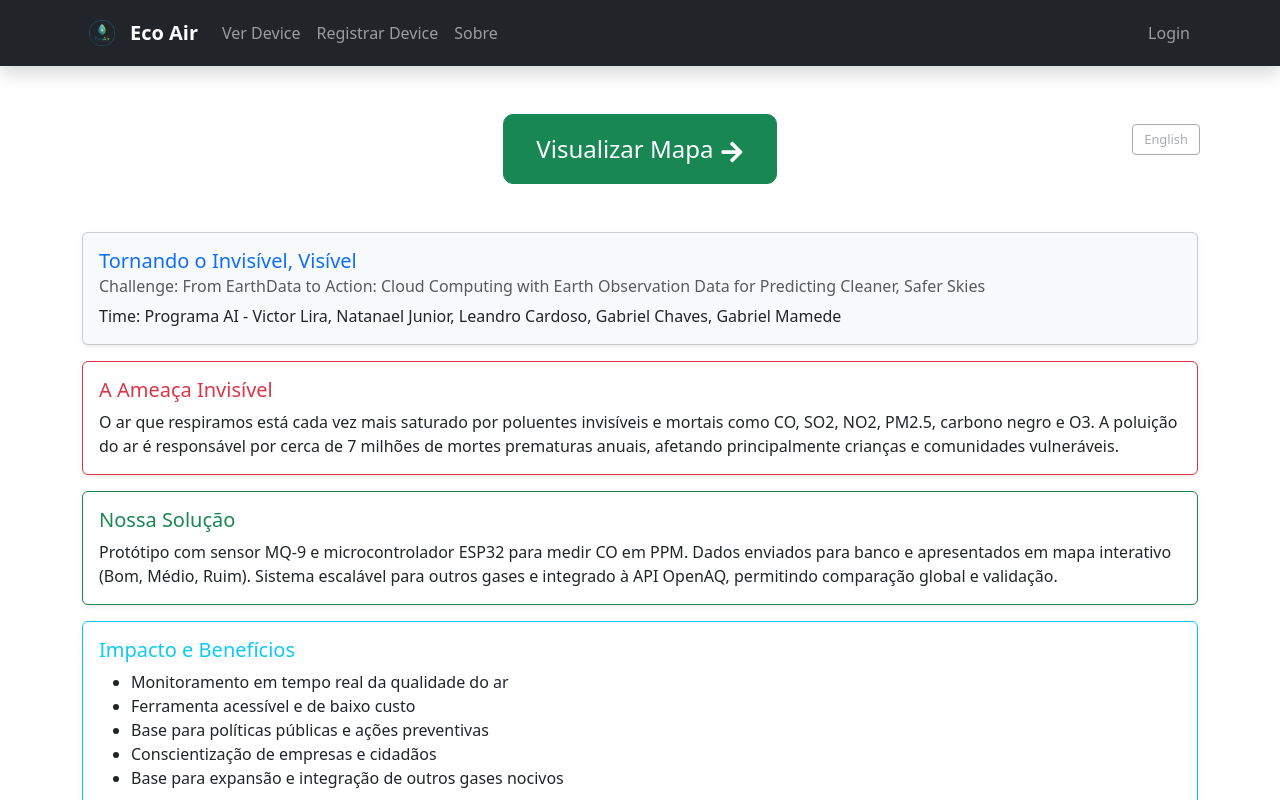
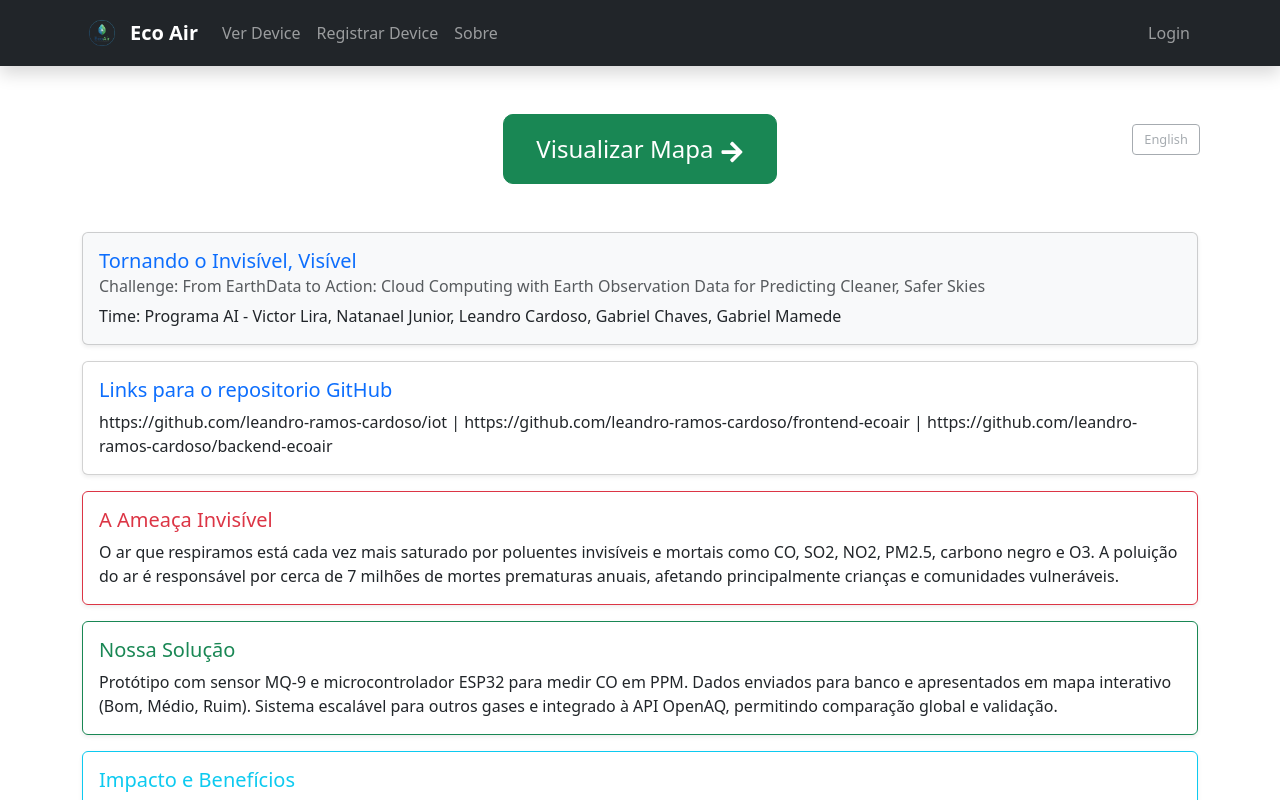
Before and after one commit to leandro-ramos-cardoso/frontend-ecoair, a React (Vite) app in the folder EcoAir/: page /sobre in a window 1280 px wide. Shown: the top 800 px of the page. Built offline with nearby package versions, Linux system fonts and the light colour scheme.

Commit message:
Correção no sobre nós

```diff
--- a/EcoAir/src/pages/About/Sobre.jsx
+++ b/EcoAir/src/pages/About/Sobre.jsx
@@ -23,6 +23,8 @@ const Sobre = () => {
             problemaTexto: "O ar que respiramos está cada vez mais saturado por poluentes invisíveis e mortais como CO, SO2, NO2, PM2.5, carbono negro e O3. A poluição do ar é responsável por cerca de 7 milhões de mortes prematuras anuais, afetando principalmente crianças e comunidades vulneráveis.",
             solucaoTitulo: "Nossa Solução",
             solucaoTexto: "Protótipo com sensor MQ-9 e microcontrolador ESP32 para medir CO em PPM. Dados enviados para banco e apresentados em mapa interativo (Bom, Médio, Ruim). Sistema escalável para outros gases e integrado à API OpenAQ, permitindo comparação global e validação.",
+            repoTitulo: "Links para o repositorio GitHub",
+      repoTexto: "https://github.com/leandro-ramos-cardoso/iot | https://github.com/leandro-ramos-cardoso/frontend-ecoair | https://github.com/leandro-ramos-cardoso/backend-ecoair",
             impactoTitulo: "Impacto e Benefícios",
             impactoLista: [
                 "Monitoramento em tempo real da qualidade do ar",
@@ -44,6 +46,8 @@ const Sobre = () => {
       problemaTexto: "The air we breathe is increasingly saturated with invisible and deadly pollutants such as CO, SO2, NO2, PM2.5, black carbon, and O3. Air pollution causes approximately 7 million premature deaths annually, mainly affecting children and vulnerable communities.",
       solucaoTitulo: "Our Solution",
       solucaoTexto: "Prototype using MQ-9 sensor and ESP32 microcontroller to measure CO in PPM. Data sent to a database and displayed on an interactive map (Good, Medium, Poor). Scalable system for other gases and integrated with OpenAQ API for global comparison and validation.",
+      repoTitulo: "Links to Repository GitHub",
+      repoTexto: "https://github.com/leandro-ramos-cardoso/iot | https://github.com/leandro-ramos-cardoso/frontend-ecoair | https://github.com/leandro-ramos-cardoso/backend-ecoair",
       impactoTitulo: "Impact and Benefits",
       impactoLista: [
         "Real-time air quality monitoring",
@@ -103,6 +107,13 @@ const Sobre = () => {
             </Card.Body>
           </Card>
 
+        <Card bg="secundary" className="shadow-sm mb-3">
+            <Card.Body>
+              <Card.Title className="text-primary">{t.repoTitulo}</Card.Title>
+              <Card.Text>{t.repoTexto}</Card.Text>
+            </Card.Body>
+          </Card>
+
           <Card border="danger" className="shadow-sm mb-3">
             <Card.Body>
               <Card.Title className="text-danger">{t.problemaTitulo}</Card.Title>
```
